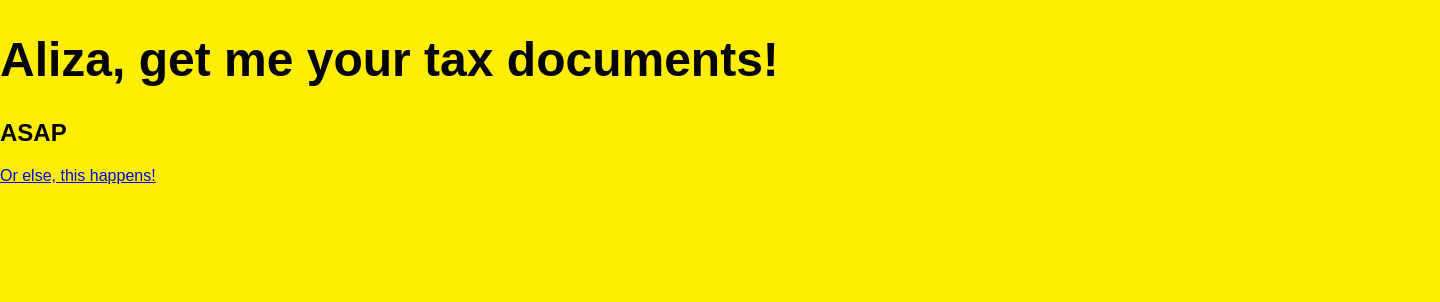
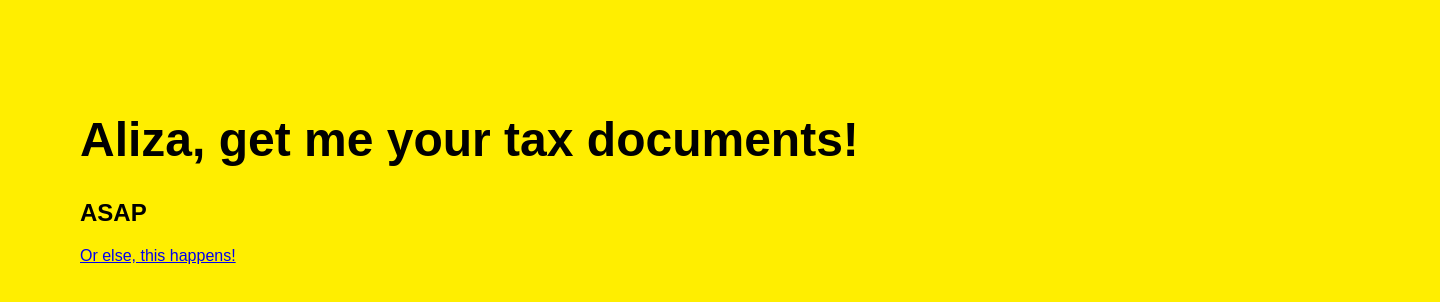
Before and after one commit to crhdbinny/crhdbinny.github.io, a plain HTML site: page index.html in a window 1280 px wide. Shown: the whole page, 1440 px wide, since content can reach past the window. Drawn offline with Linux system fonts and the light colour scheme.

Commit message:
Update main.css

```diff
--- a/main.css
+++ b/main.css
@@ -7,7 +7,7 @@ html, body {
 }
 
 div {
-  padding-right: 80px;
+  padding: 80px;
   width: 100%;
 }
 
```
